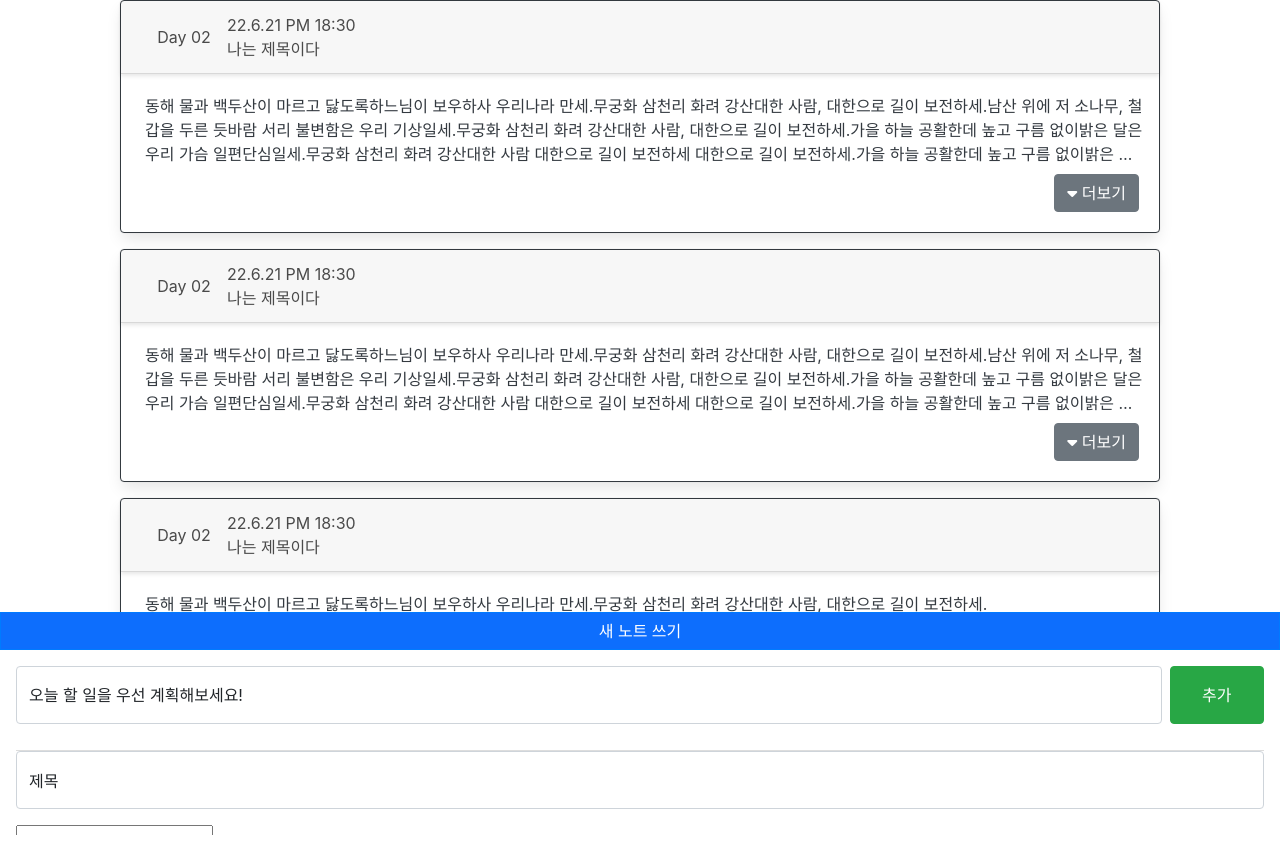
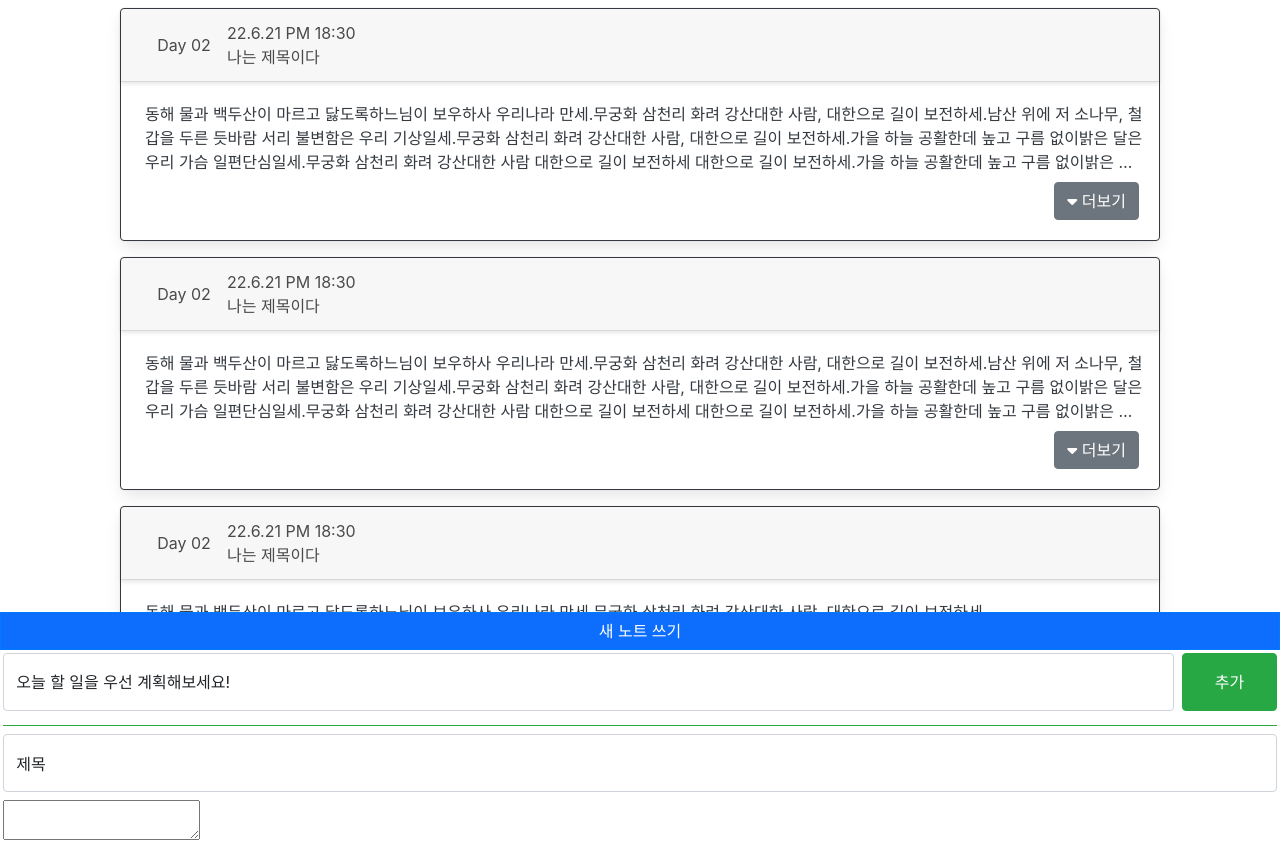
Before and after one commit to full-mini/Codiary, a Flask app: template templates/main.html in a window 1280 px wide. Shown: the part 150-993 px from the top of the page. Run offline with Flask 2, Linux system fonts and the light colour scheme; the template is opened without the code that fills it, so the values that code supplies are empty; some libraries are stand-ins or nearby versions.

Commit message:
220622 에디터 부트스트랩 추가된 버전 06 (write-footer 고정 및 margin padding 조정)

```diff
--- a/templates/main.html
+++ b/templates/main.html
@@ -40,22 +40,25 @@
 <!-- 로컬에서 CSS 가져오기-->
     <link href="style.css" rel="stylesheet" type="text/css"/>
 
-
-
     <script>
         $(document).ready(function () {
             $('#summernote').summernote({
                 placeholder: '내용을 입력해주세요.',
-                tabsize: 2,
+                tabsize: 6,
                 height: 300,
                 toolbar: [
-                    ['style', ['style']],
-                    ['para', ['paragraph']],
-                    ['color', ['color']],
-                    ['font', ['bold', 'underline', 'clear']],
-                    ['insert', ['link', 'picture', 'video']],
-                    ['view', ['codeview']]
-                ]
+			    // [groupName, [list of button]]
+			    ['fontname', ['fontname']],
+			    ['fontsize', ['fontsize']],
+			    ['style', ['bold', 'italic', 'underline','strikethrough', 'clear']],
+			    ['color', ['forecolor','color']],
+			    ['table', ['table']],
+			    ['para', ['ul', 'ol', 'paragraph']],
+			    ['height', ['height']],
+			    ['insert',['picture','link','video']]
+			  ],
+			fontNames: ['Arial', 'Arial Black', 'Comic Sans MS', 'Courier New','맑은 고딕','궁서','굴림체','굴림','돋움체','바탕체'],
+			fontSizes: ['8','9','10','11','12','14','16','18','20','22','24','28','30','36','50','72']
             });
         });
     </script>
@@ -136,9 +139,13 @@
             전체를 비운다.
             for문으로 다시 작성한다.
             */
+            if(writing) {
+
+            }
         }
 
         function add_todo() {
+            if(writing){
                 let todo_text = ($('#todo-input').val()).trim()
 
                 if (todo_text != "") {
@@ -158,6 +165,7 @@
                     $('#list-group').append(temp_html);
                     alert("To-do 리스트에 추가 되었습니다.")
                     $('#todo-input').focus();
+                }
             }
         }
 
@@ -293,21 +301,21 @@
         <div class="write-modal">
             <div class="write-header">
                 <div class="write-nav">
-                    <div class="todo-area form-floating mb-3">
+                    <div class="todo-area form-floating">
                         <input type="text" class="form-control todo-input" id="todo-input" placeholder="todo"
                                style="ime-mode:active;">
                         <label for="todo-input">오늘 할 일을 우선 계획해보세요!</label>
                         <button type="button" class="btn btn-success ml-2" onclick="add_todo()">추가</button>
                     </div>
                     <div class="panel-body">
-                        <ul class="list-group" id="list-group">
+                        <ul class="list-group mt-1" id="list-group">
 
                         </ul>
                     </div>
                 </div>
                 <div class="write-body">
 <!-- 에디터 소스-->
-                    <form method="post" class="form-floating mb-3" action="">
+                    <form method="post" class="form-floating mt-2 mb-2" action="">
                         <input type="text" name="subject" class="form-control" id="context-title" placeholder="title">
                         <label for="context-title">제목</label>
                     </form>
@@ -341,11 +349,11 @@
                 }
         });
 
-        <!-- 모달창: 열기 / 닫기 버튼 -->
+        <!-- 모달창: 열기 / 닫기 버튼 (닫을 경우 내용 초기화 기능) -->
         $('.js-click').click(function () {
             $('.write-area').addClass('modal-open');
             $("html").css('overflow-y', 'hidden');
-            $("write-footer").css('position', 'fixed');
+            $(".write-footer").css('display', 'flex');
 
             writing = true;
         });
@@ -353,9 +361,9 @@
         $('.js-close').click(function () {
             if ($('#context-title').val() != '' || !($('#summernote').val() == '' || $('#summernote').val() == '<p><br></p>')  || array_todo.length != 0) {
                 if (confirm("작성중이던 내용이 있습니다. 그래도 닫으시겠습니까?")) {
+                    $(".write-footer").css('display', 'none');
                     $('.write-area').removeClass('modal-open');
                     $("html").css('overflow-y', 'auto');
-                    $("write-footer").css('position', '');
                     $(".write-body textarea").css('height', '150');
                     $('#context-title').val('');
                     $('#todo-input').val('');
@@ -371,7 +379,7 @@
             } else {
                 $('.write-area').removeClass('modal-open');
                 $("html").css('overflow-y', 'auto');
-                $("write-footer").css('position', '');
+                $(".write-footer").css('display', 'none');
                 writing = false;
             }
         });
--- a/templates/style.css
+++ b/templates/style.css
@@ -16,6 +16,7 @@ nav {
 
 main {
     width: 100%;
+    margin-top: 0.5rem;
     margin-bottom: 3rem;
     display: flex;
     flex-direction: column;
@@ -96,13 +97,15 @@ footer {
 }
 
 .write-modal {
+    display: flex;
+    flex-direction: column;
+    justify-content: space-between;
     background: #fff;
     width: 100%;
     height: 100%;
     /*max-height: calc(100vh);*/
-    overflow-y: auto;
+    overflow-y: visible;
     margin: 0;
-    padding: 1rem 1rem;
     transition: all 600ms cubic-bezier(0.86, 0, 0.07, 1);
     top: 100%;
     position: fixed;
@@ -110,14 +113,23 @@ footer {
     text-align: left;
 }
 
+.write-modal .write-header {
+    padding: 0.2rem 0.2rem;
+    margin-bottom: 3rem;
+    border-bottom: 0px;
+    overflow-y: auto;
+}
+
+
 .write-modal .write-nav {
-    border-bottom: 1px solid #ddd;
+    border-bottom: 1px solid #28a745;
     position: relative;
 }
 
 .write-modal .write-body {
     font: 300 16px Lato;
-    padding: 0;
+    padding: 0 ;
+    width: 100%;
 }
 
 
@@ -140,7 +152,6 @@ footer {
 
 .list-group {
     margin-bottom: 10px;
-
     -webkit-overflow-scrolling: touch;
 }
 
@@ -163,10 +174,6 @@ footer {
     align-items: center;
 }
 
-.note-toolbar{
-    overflow-x:auto;
-}
-
 .note-editable {
     min-height: 150px;
     width: 100%;
@@ -182,18 +189,14 @@ footer {
     height: 100%;
 }
 
-.write-modal {
-    display: flex;
-    flex-direction: column;
-    justify-content: space-between;
-}
 
 .write-area.modal-open .write-modal {
     top: 0;
 }
 
 .write-footer {
-    display: flex;
+    position: fixed;
+    display: none;
     flex-direction: row;
     justify-content: space-between;
     align-items: flex-end;
@@ -212,7 +215,7 @@ footer {
 
 .write-footer button {
     border-radius: 0;
-    height: 2rem;
+    height: 3rem;
     width: 100%;
 }
 
@@ -225,8 +228,7 @@ footer {
 }
 
 
-
-@media screen and (max-width: 30rem) {
+@media screen and (max-width: 40rem) {
     .btn {
         font-size: 0.9rem;
     }
```
Lines whose indentation alone changed are shown as unchanged.
